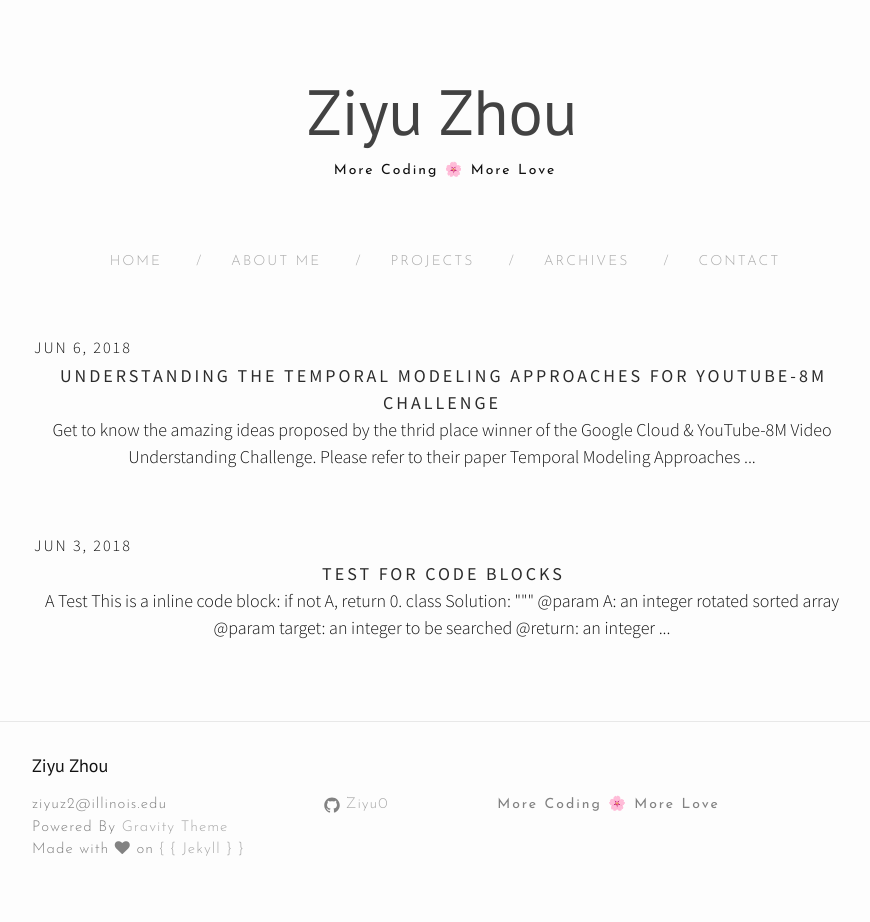
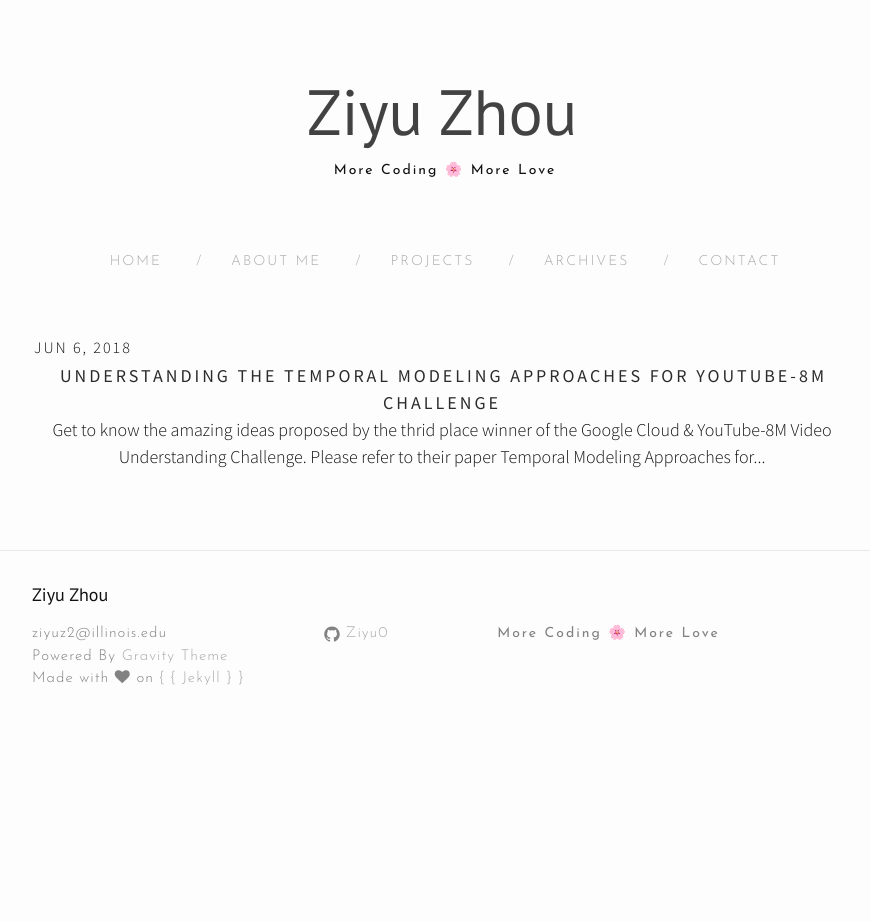
Before and after one commit to Ziyu0/Ziyu0.github.io, a Jekyll site: the page built from index.html, in a window 1280 px wide. Shown: the whole page, without its empty margins (198-1068 px from the left). Built offline with Jekyll 4.4.1, drawn with Linux system fonts in a browser that asks for light colours; nearby versions of some CDN libraries; emoji names are drawn with the system emoji font; the list of posts is cut into pages by our own code; after the commit the page ends 900 px from its top, so only the background shows below that.

Commit message:
Remove test and update post

```diff
--- a/_posts/2018-06-03-test.md
+++ /dev/null
@@ -1,62 +0,0 @@
----
-layout: post
-title:  "Test for Code blocks"
-date:   2018-06-03
-author: "Ziyu Zhou"
----
-
-# A Test
-
-This is a `inline code block`: `if not A, return 0`.
-
-{% highlight python %}
-class Solution:
-    """
-    @param A: an integer rotated sorted array
-    @param target: an integer to be searched
-    @return: an integer
-    """
-    def search(self, A, target):
-        # write your code here
-
-        if not A:
-            return -1
-
-        last = A[-1]
-        start, end = 0, len(A) - 1
-
-        if target > last:
-            # On the left, larger sequence
-            while start + 1 < end:
-                mid = (start + end) // 2
-                if A[mid] == target:
-                    return mid
-                elif A[mid] < target:
-                    if A[mid] > last:
-                        start = mid
-                    else:
-                        end = mid
-                else:
-                    end = mid
-
-        else:
-            # On the right, smaller sequence
-            while start + 1 < end:
-                mid = (start + end) // 2
-                if A[mid] == target:
-                    return mid
-                elif A[mid] < target:
-                    start = mid
-                else:
-                    if A[mid] > last:
-                        start = mid
-                    else:
-                        end = mid
-
-        if A[start] == target:
-            return start
-        elif A[end] == target:
-            return end
-        else:
-            return -1
-{% endhighlight%}
```
Also changed, not shown: _posts/2018-06-06-youtube-8m.md (+1 -3 lines).
